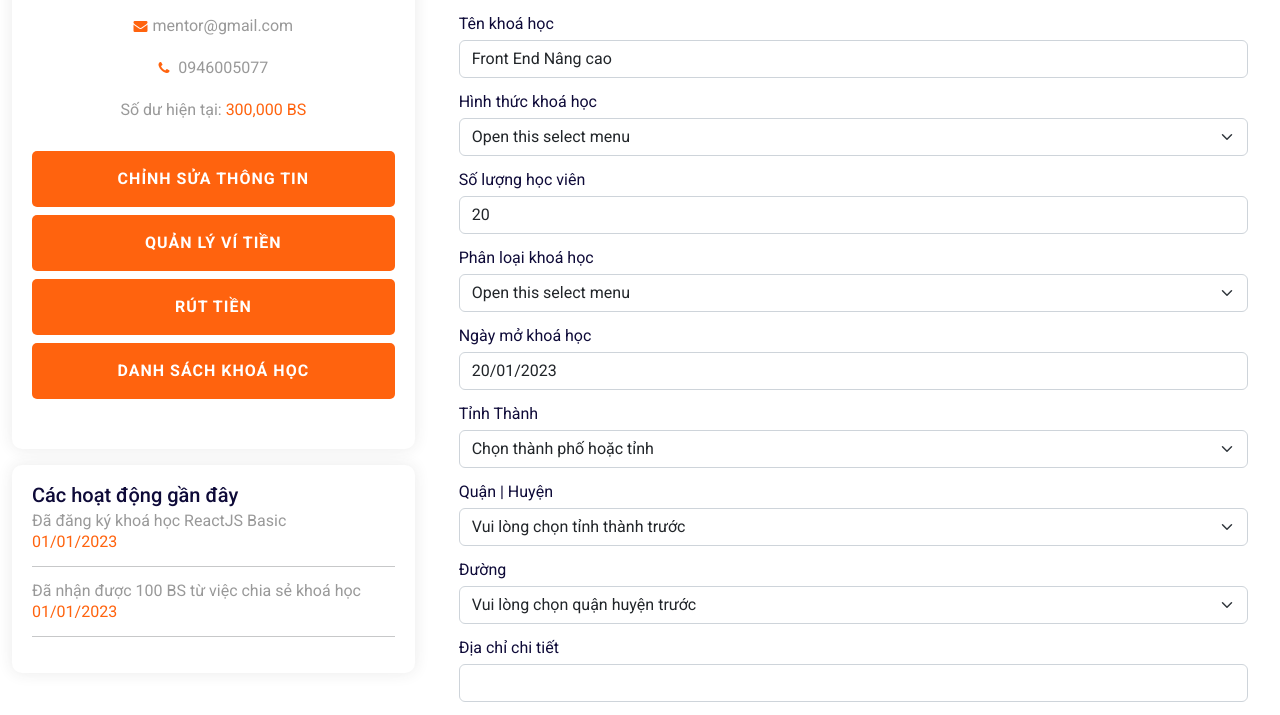
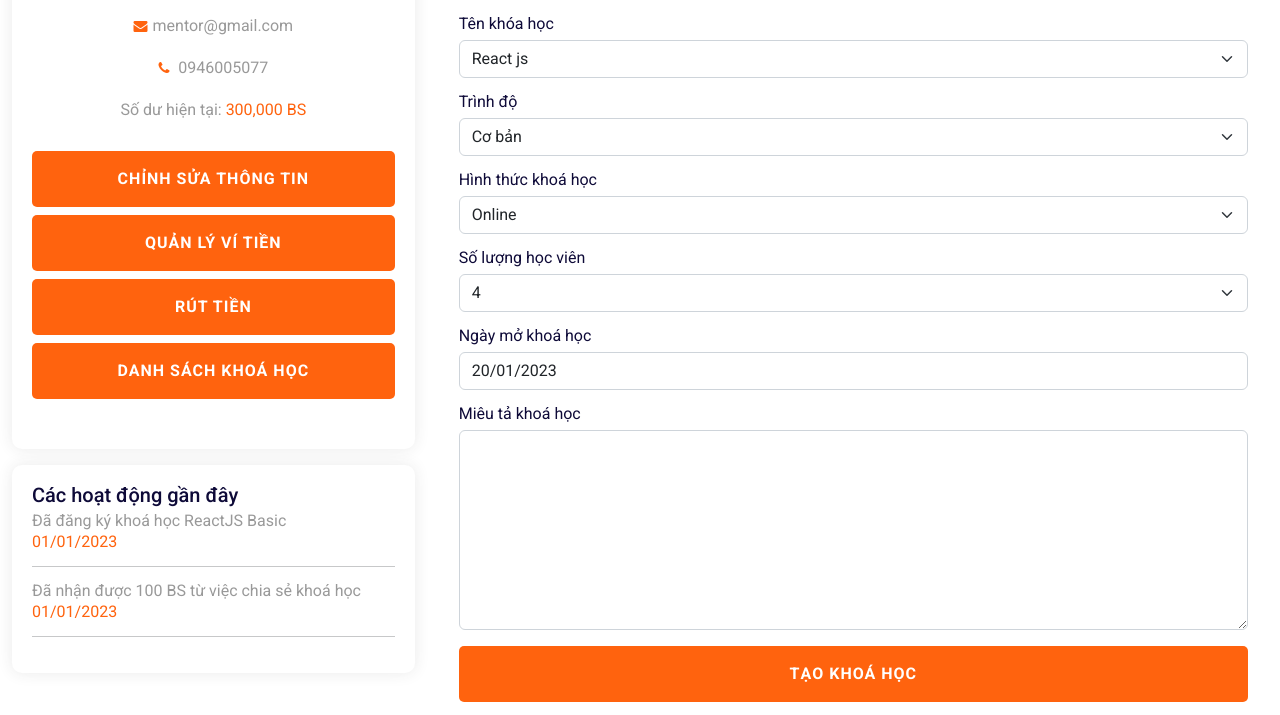
Before and after one commit to nhanduahau/BSmart, a plain HTML site: page create-course.html in a window 1280 px wide. Shown: the part 1180-1895 px from the top of the page. Drawn offline with nearby package versions, Linux system fonts and the light colour scheme.

Commit message:
Update create-course.html

```diff
--- a/create-course.html
+++ b/create-course.html
@@ -510,6 +510,7 @@
                             </div>
                             <div class="col-md-7">
                               <input
+                                accept=".jpg,.png"
                                 class="form-control w-100 mb-2"
                                 type="file"
                                 id="formFileImageCourse"
@@ -529,14 +530,48 @@
                       </div>
                     </div>
                   </div>
+
                   <div class="mb-3">
-                    <label class="form-label">Tên khoá học</label>
+                    <label class="form-label">Tên khóa học</label>
+                    <select
+                      id="slectNameCourse"
+                      class="form-select"
+                      aria-label="Default select example"
+                    >
+                      <option selected value="ReactJs">React js</option>
+                      <option value="Redux">Redux</option>
+                      <option value="Lập trình web">Lập trình web</option>
+                      <option value="Phương pháp lập trình">
+                        Phương pháp lập trình
+                      </option>
+                      <option value="Toán cao cấp">Toán cao cấp</option>
+                      <option value="Phân tích thiết kế theo yêu cầu">
+                        Phân tích thiết kế theo yêu cầu
+                      </option>
+                      <option value="otherName">Khác...</option>
+                    </select>
+                  </div>
+
+                  <div id="showEnterCourse" class="mb-3" style="display: none">
+                    <label class="form-label">Nhập tên khóa học</label>
                     <input
                       type="text"
                       class="form-control"
-                      value="Front End Nâng cao"
+                      placeholder="Nhập tên khóa học"
                     />
                   </div>
+
+                  <div class="mb-3">
+                    <label class="form-label">Trình độ</label>
+                    <select
+                      class="form-select"
+                      aria-label="Default select example"
+                    >
+                      <option selected value="Cơ bản">Cơ bản</option>
+                      <option value="Nâng cao">Nàng cao</option>
+                    </select>
+                  </div>
+
                   <div class="mb-3">
                     <label class="form-label">Hình thức khoá học</label>
                     <select
@@ -544,25 +579,20 @@
                       class="form-select"
                       aria-label="Default select example"
                     >
-                      <option selected>Open this select menu</option>
-                      <option value="Online">Online</option>
+                      <option selected value="Online">Online</option>
                       <option value="Offline">Offline</option>
                     </select>
                   </div>
+
                   <div class="mb-3">
                     <label class="form-label">Số lượng học viên</label>
-                    <input type="number" class="form-control" value="20" />
-                  </div>
-                  <div class="mb-3">
-                    <label class="form-label">Phân loại khoá học</label>
                     <select
                       class="form-select"
                       aria-label="Default select example"
                     >
-                      <option selected>Open this select menu</option>
-                      <option value="1">One</option>
-                      <option value="2">Two</option>
-                      <option value="3">Three</option>
+                      <option selected value="4">4</option>
+                      <option value="5">5</option>
+                      <option value="6">6</option>
                     </select>
                   </div>
                   <!-- Test   -->
@@ -575,7 +605,7 @@
                     />
                   </div>
 
-                  <div id="showLocation">
+                  <div id="showLocation" style="display: none">
                     <div class="mb-3">
                       <label class="form-label">Tỉnh Thành</label>
                       <select
@@ -774,11 +804,21 @@
       }
       function clearImageCourse() {
         event.preventDefault();
-        loading();
+
         document.getElementById("formFileImageCourse").value = null;
         frameImageCourse.src = "./assets/images/upload-img.jpg";
       }
-
+      //Cho phép giảng viên tự nhập tên môn học
+      document
+        .getElementById("slectNameCourse")
+        .addEventListener("change", function () {
+          if (this.value === "otherName") {
+            document.getElementById("showEnterCourse").style.display = "block";
+          } else {
+            document.getElementById("showEnterCourse").style.display = "none";
+          }
+        });
+      //Show địa chỉ khi học offline
       document
         .getElementById("formsOfTraining")
         .addEventListener("change", function () {
```
